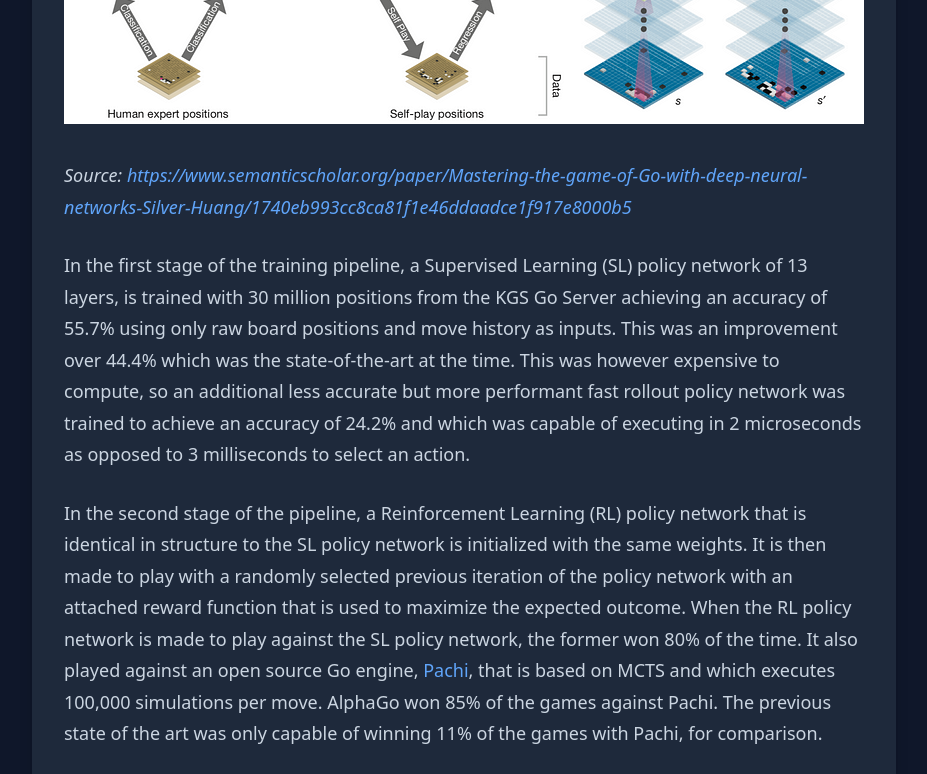
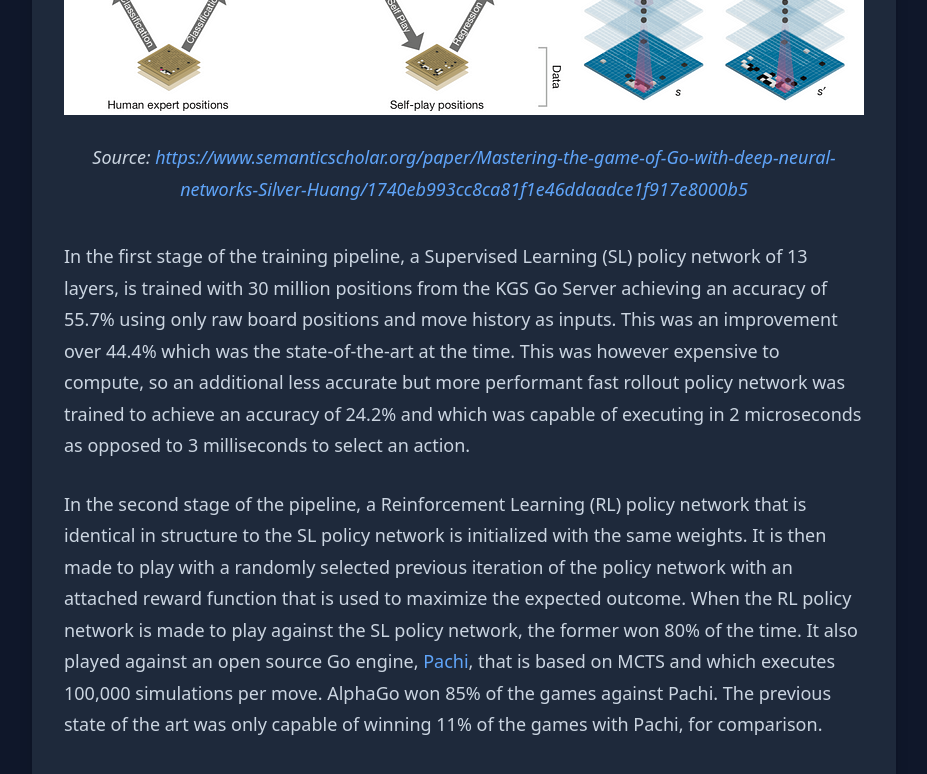
Before and after one commit to aweeraman/blog, a React (Vite) app: page /alphago-a-journey-to-machine-intuition in a window 1280 px wide. Shown: the part 3765-4539 px from the top of the page, without its empty margins (176-1103 px from the left). Built offline with nearby package versions, Linux system fonts and the light colour scheme.

Commit message:
feat: center align all image captions

```diff
--- a/src/index.css
+++ b/src/index.css
@@ -139,5 +139,13 @@ body {
 
 .prose img {
   margin-top: 2em;
+  margin-bottom: 0.5em;
+}
+
+/* Center align image captions (italic text following images) */
+.prose img + p,
+.prose p:has(> em:only-child) {
+  text-align: center;
+  margin-top: 0.5em;
   margin-bottom: 2em;
 }
```
